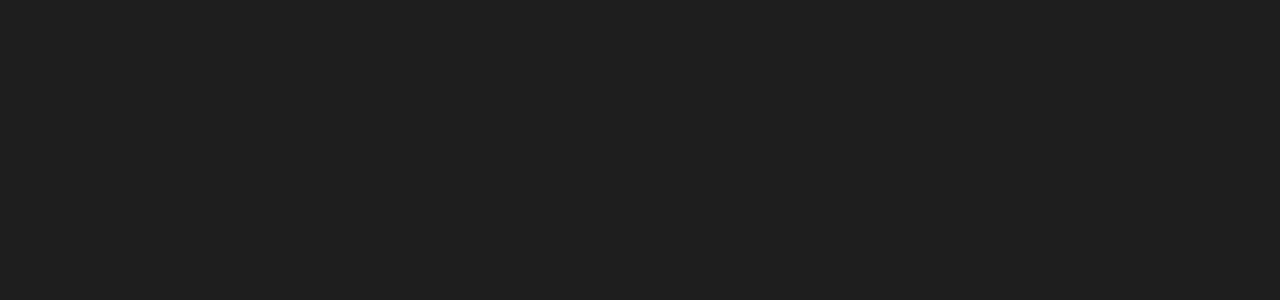
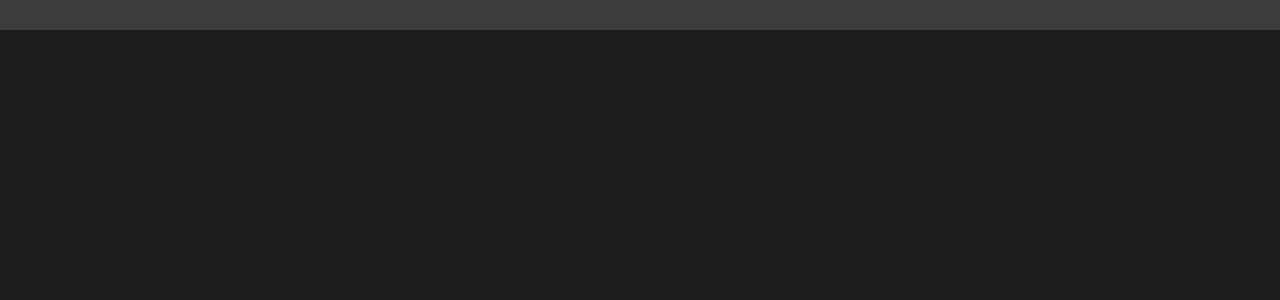
Before and after one commit to LastResolution/electron-vscode-gui, a React (Create React App) app: page / in a window 1280 px wide. Shown: the top 300 px of the page. Built offline with nearby package versions, Linux system fonts and the light colour scheme.

Commit message:
Update App.tsx
add title bar to App

```diff
--- a/src/App.tsx
+++ b/src/App.tsx
@@ -1,8 +1,10 @@
 import "./App.css";
+import { TitleBar } from "./components/TitleBar";
 
 function App() {
   return (
     <div className="App">
+      <TitleBar />
       {/* <header className="App-header">
         <img src={logo} className="App-logo" alt="logo" />
         <p>
```
